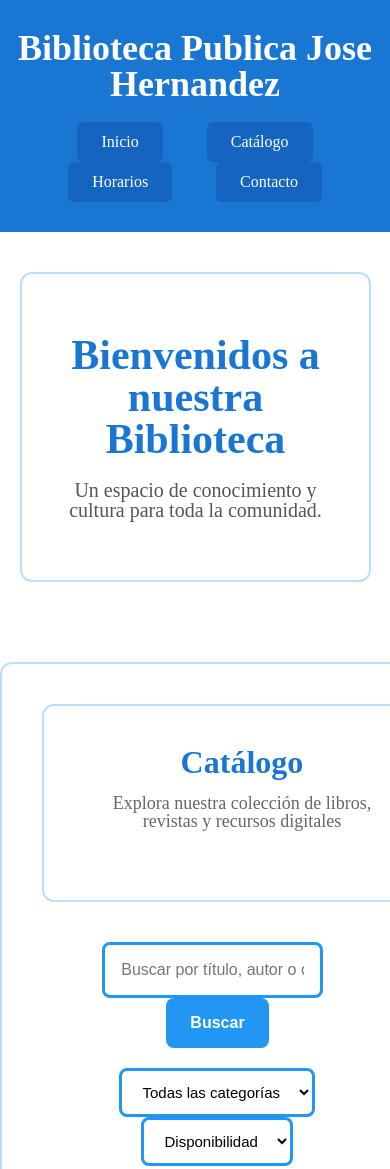
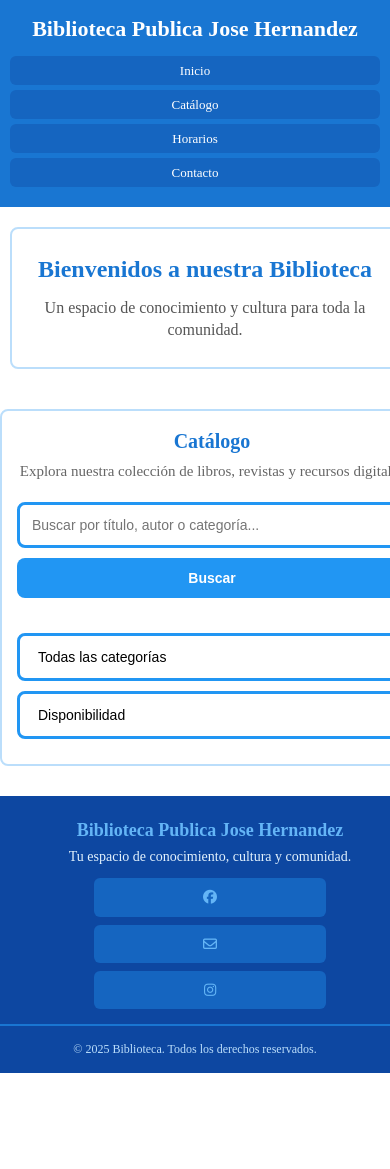
Before and after one commit to BaltiiiM/Biblioteca, a plain HTML site: page index.html in a window 390 px wide. Shown: the top 1169 px of the page. After the commit the page ends 1073 px from the top, so only its background shows below. Drawn offline with Linux system fonts and the light colour scheme.

Commit message:
implementacion de medias queries

```diff
--- a/Css/styles.css
+++ b/Css/styles.css
@@ -199,3 +199,245 @@ footer p:last-child {
     text-align: center;
     font-size: 14px;
 }
+
+@media screen and (max-width: 768px) {
+    header {
+        padding: 20px 0;
+    }
+
+    header h1 {
+        font-size: 28px;
+        margin-bottom: 15px;
+        padding: 0 10px;
+    }
+
+    nav ul li {
+        display: inline-block;
+        margin: 0 10px;
+    }
+
+    nav a {
+        padding: 10px 16px;
+        font-size: 14px;
+    }
+
+    main {
+        width: 95%;
+        padding: 30px 15px;
+    }
+
+    .inicio {
+        padding: 40px 25px;
+        margin-bottom: 30px;
+    }
+
+    .inicio h2 {
+        font-size: 32px;
+        margin-bottom: 15px;
+    }
+
+    .inicio p {
+        font-size: 18px;
+    }
+
+    .section {
+        width: 95%;
+        padding: 30px 25px;
+        margin-bottom: 30px;
+    }
+
+    .section h2 {
+        font-size: 26px;
+        margin-bottom: 12px;
+    }
+
+    .section p {
+        font-size: 16px;
+        margin-bottom: 25px;
+    }
+
+    .search-container {
+        width: 90%;
+    }
+
+    .search-container input[type="text"] {
+        width: 60%;
+        padding: 14px;
+        font-size: 15px;
+    }
+
+    .search-button {
+        padding: 14px 20px;
+        font-size: 15px;
+    }
+
+    .filter-options select {
+        margin: 5px 5px;
+        padding: 10px 12px;
+        font-size: 14px;
+    }
+
+    footer {
+        margin-top: 40px;
+        padding: 30px 0 15px;
+    }
+
+    .footer-content {
+        width: 95%;
+        padding: 0 15px;
+    }
+
+    .footer-section h3 {
+        font-size: 20px;
+        margin-bottom: 10px;
+    }
+
+    .footer-section p {
+        font-size: 15px;
+        margin-bottom: 15px;
+    }
+
+    .social-links a {
+        margin: 0 8px;
+        padding: 10px 14px;
+        font-size: 15px;
+    }
+}
+
+@media screen and (max-width: 480px) {
+    header {
+        padding: 15px 0;
+    }
+
+    header h1 {
+        font-size: 22px;
+        margin-bottom: 12px;
+        padding: 0 15px;
+        line-height: 1.3;
+    }
+
+    nav ul li {
+        display: block;
+        margin: 5px 0;
+        text-align: center;
+    }
+
+    nav a {
+        padding: 8px 12px;
+        font-size: 13px;
+        display: block;
+        margin: 0 10px;
+    }
+
+    main {
+        width: 100%;
+        padding: 20px 10px;
+    }
+
+    .inicio {
+        padding: 25px 15px;
+        margin-bottom: 20px;
+        border-radius: 8px;
+    }
+
+    .inicio h2 {
+        font-size: 24px;
+        margin-bottom: 12px;
+        line-height: 1.3;
+    }
+
+    .inicio p {
+        font-size: 16px;
+        line-height: 1.4;
+    }
+
+    .section {
+        width: 100%;
+        padding: 20px 15px;
+        margin-bottom: 20px;
+        border-radius: 8px;
+    }
+
+    .section h2 {
+        font-size: 20px;
+        margin-bottom: 10px;
+    }
+
+    .section p {
+        font-size: 15px;
+        margin-bottom: 20px;
+        line-height: 1.4;
+    }
+
+    .search-container {
+        width: 100%;
+    }
+
+    .search-container input[type="text"] {
+        width: 100%;
+        margin-right: 0;
+        margin-bottom: 10px;
+        padding: 12px;
+        font-size: 14px;
+        box-sizing: border-box;
+    }
+
+    .search-button {
+        width: 100%;
+        padding: 12px 16px;
+        font-size: 14px;
+        margin-bottom: 15px;
+    }
+
+    .filter-options {
+        margin-top: 15px;
+    }
+
+    .filter-options select {
+        width: 100%;
+        margin: 5px 0;
+        padding: 12px 14px;
+        font-size: 14px;
+        box-sizing: border-box;
+    }
+
+    footer {
+        margin-top: 30px;
+        padding: 25px 0 15px;
+    }
+
+    .footer-content {
+        width: 100%;
+        padding: 0 15px;
+    }
+
+    .footer-section h3 {
+        font-size: 18px;
+        margin-bottom: 8px;
+    }
+
+    .footer-section p {
+        font-size: 14px;
+        margin-bottom: 12px;
+        line-height: 1.4;
+    }
+
+    .social-links {
+        margin-bottom: 15px;
+    }
+
+    .social-links a {
+        display: block;
+        margin: 8px auto;
+        padding: 12px 16px;
+        font-size: 14px;
+        max-width: 200px;
+        text-align: center;
+    }
+
+    footer p:last-child {
+        font-size: 12px;
+        padding-top: 15px;
+        line-height: 1.4;
+    }
+}
--- a/index.html
+++ b/index.html
@@ -29,11 +29,9 @@
         </section>
     </main>
 
-    <section  class="section">
-            <div class="section">
-                <h2>Catálogo</h2>
-                <p>Explora nuestra colección de libros, revistas y recursos digitales</p>
-            </div>
+    <section  class="section" id="#catalogo">
+            <h2>Catálogo</h2>
+            <p>Explora nuestra colección de libros, revistas y recursos digitales</p>
 
             <div class="search-container">
                 <input type="text"  placeholder="Buscar por título, autor o categoría...">
@@ -61,7 +59,7 @@
             <div class="footer-section">
                 <h3>Biblioteca Publica Jose Hernandez</h3>
                 <p>Tu espacio de conocimiento, cultura y comunidad.</p>
-                <div class="social-links">
+                <div class="social-links" id="contacto">
                     <a href="#"><i class="icon fa-brands fa-facebook"></i></a>
                     <a href="mailto:bibliojh@gmail.com" class="icon fa-solid fa-envelope"></a>
                     <a href="https://instagram.com/bibliotecaferre" class="icon fa-brands fa-instagram"></a>
```
